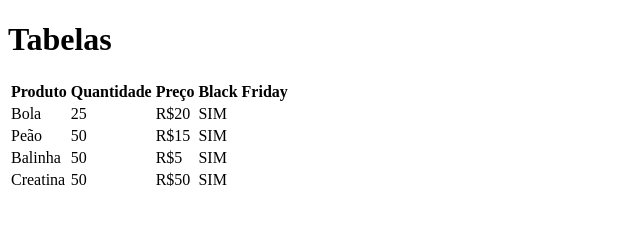
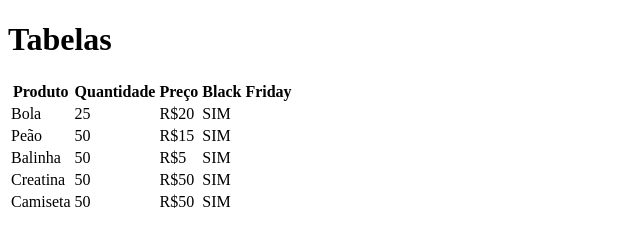
Before and after one commit to DevJoaoG/aula-tabela, a plain HTML site: page index.html in a window 1280 px wide. Shown: the whole page, without its empty margins (0-640 px from the left). Drawn offline with Linux system fonts and the light colour scheme.

Commit message:
Adicionando item Camiseta na tabela

```diff
--- a/index.html
+++ b/index.html
@@ -41,6 +41,12 @@
                 <td>R$50</td>
                 <td>SIM</td>
             </tr>
+            <tr>
+                <td>Camiseta</td>
+                <td>50</td>
+                <td>R$50</td>
+                <td>SIM</td>
+            </tr>
         </tbody>
     </table>
 </body>
```
